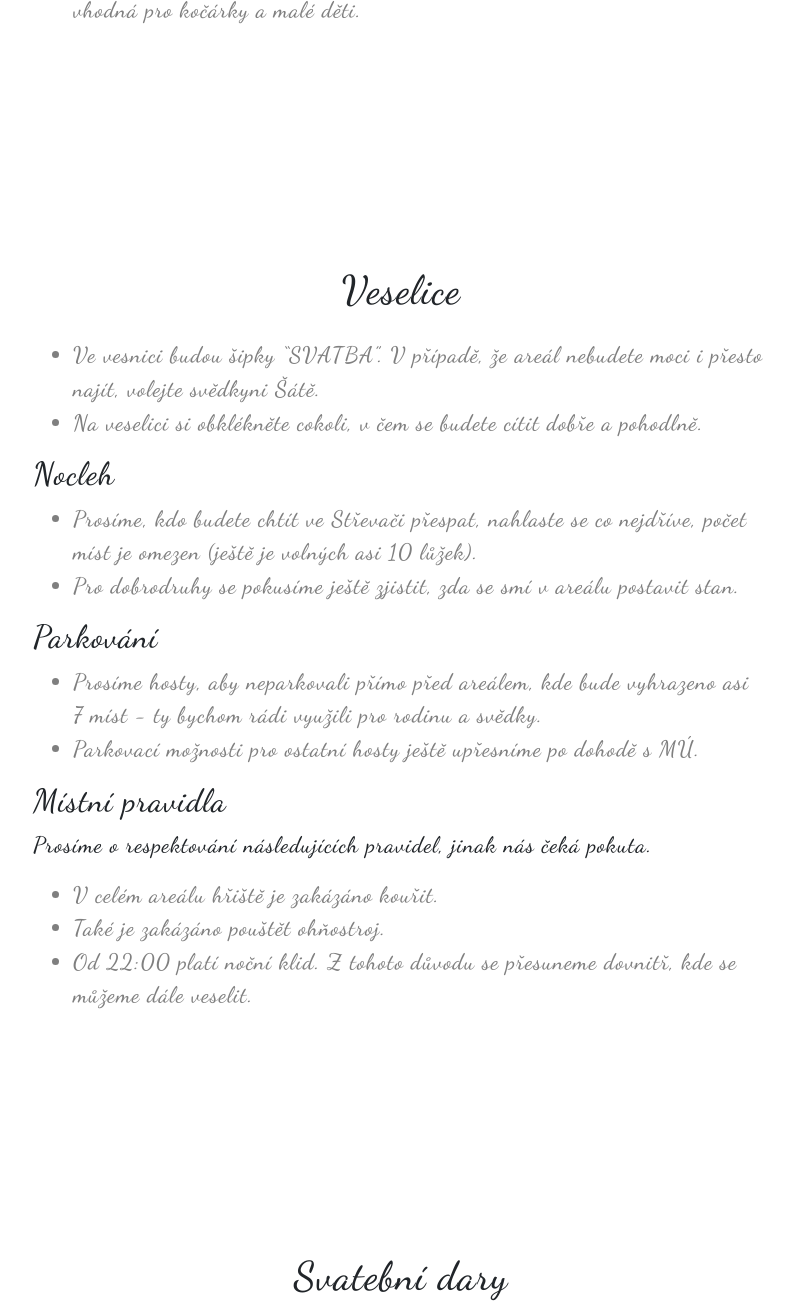
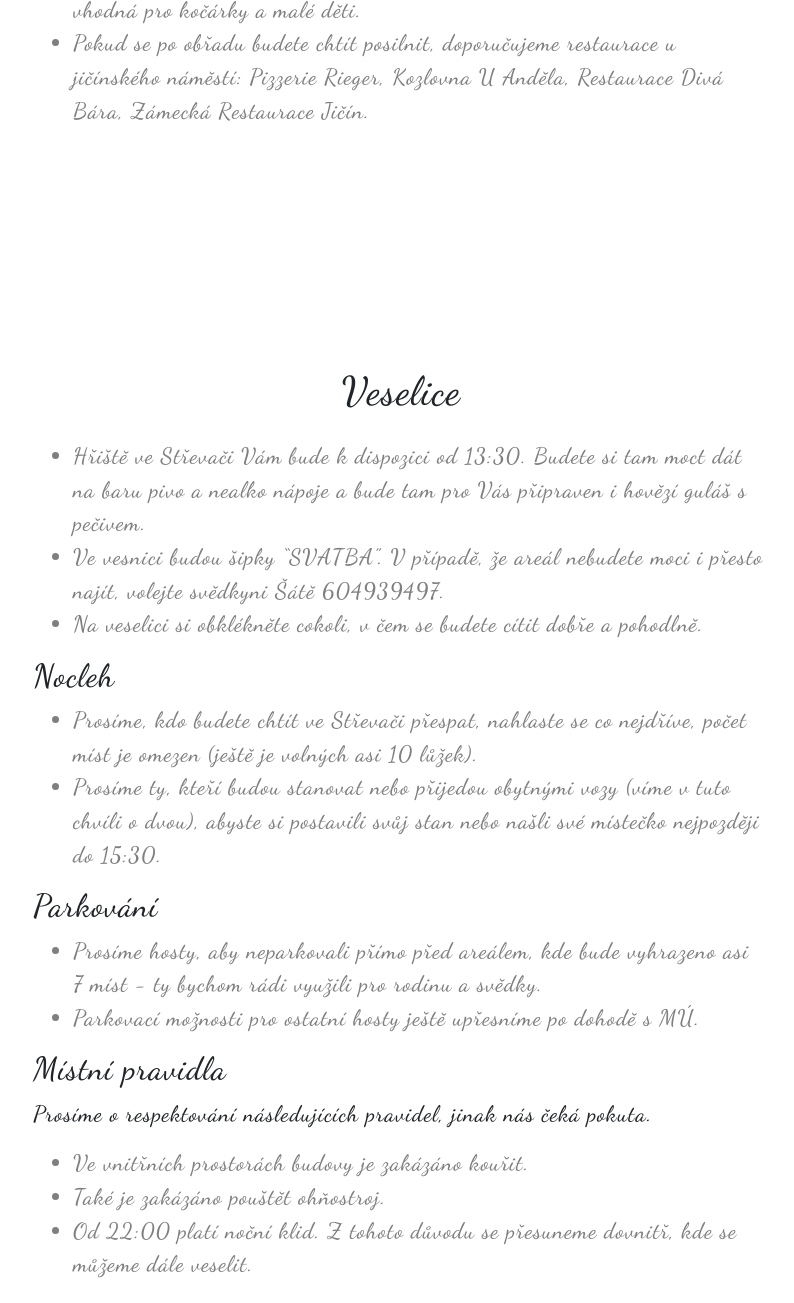
Before and after one commit to lenka-a-leos/lenka-a-leos.cz, a plain HTML site: page index.html in a window 1280 px wide. Shown: the part 3739-5042 px from the top of the page, without its empty margins (239-1033 px from the left). Drawn offline with nearby package versions, Linux system fonts and the light colour scheme.

Commit message:
upresneni

```diff
--- a/index.html
+++ b/index.html
@@ -148,6 +148,7 @@
                                 <li>Na parkovišti se platí parkovné, které za vás ale uhradíme. Vše domluvíme u obsluhy.</li>
                                 <li>Prosíme, abyste přijeli nejpozději v 10:00. Na místě již bude čekat "náš člověk", který Vás vyveze až k hradu.</li>
                                 <li>Pokud byste chtěli jít pěšky &mdash; je to možné! K hradu vedou dvě cesty: jedna po silnici, která je dlouhá cca 2km nebo druhá kratší, ale náročnější, která není vhodná pro kočárky a malé děti. </li>
+                                <li>Pokud se po obřadu budete chtít posilnit, doporučujeme restaurace u jičínského náměstí: Pizzerie Rieger, Kozlovna U Anděla, Restaurace Divá Bára, Zámecká Restaurace Jičín.</li>
                             </ul>
                         </div>
                     </div>
@@ -162,13 +163,14 @@
                         <h1>Veselice</h1>
                         <div class="mt-4">
                             <ul class="text-black-50">
-                                <li>Ve vesnici budou šipky “SVATBA”. V případě, že areál nebudete moci i přesto najít, volejte svědkyni Šátě.</li>
+                                <li>Hřiště ve Střevači Vám bude k dispozici od 13:30. Budete si tam moct dát na baru pivo a nealko nápoje a bude tam pro Vás připraven i hovězí guláš s pečivem.</li>
+                                <li>Ve vesnici budou šipky “SVATBA”. V případě, že areál nebudete moci i přesto najít, volejte svědkyni Šátě 604939497.</li>
                                 <li>Na veselici si obklékněte cokoli, v čem se budete cítit dobře a pohodlně.</li>
                             </ul>
                             <h2>Nocleh</h2>
                             <ul class="text-black-50">
                                 <li>Prosíme, kdo budete chtít ve Střevači přespat, nahlaste se co nejdříve, počet míst je omezen (ještě je volných asi 10 lůžek).</li>
-                                <li>Pro dobrodruhy se pokusíme ještě zjistit, zda se smí v areálu postavit stan.</li>
+                                <li>Prosíme ty, kteří budou stanovat nebo přijedou obytnými vozy (víme v tuto chvíli o dvou), abyste si postavili svůj stan nebo našli své místečko nejpozději do 15:30.</li>
                             </ul>
                             <h2>Parkování</h2>
                             <ul class="text-black-50">
@@ -178,7 +180,7 @@
                             <h2>Místní pravidla</h2>
                             <p>Prosíme o respektování následujících pravidel, jinak nás čeká pokuta.</p>
                             <ul class="text-black-50">
-                                <li>V celém areálu hřiště je zakázáno kouřit.</li>
+                                <li>Ve vnitřních prostorách budovy je zakázáno kouřit.</li>
                                 <li>Také je zakázáno pouštět ohňostroj.</li>
                                 <li>Od 22:00 platí noční klid. Z tohoto důvodu se přesuneme dovnitř, kde se můžeme dále veselit.</li>
                             </ul>
```
